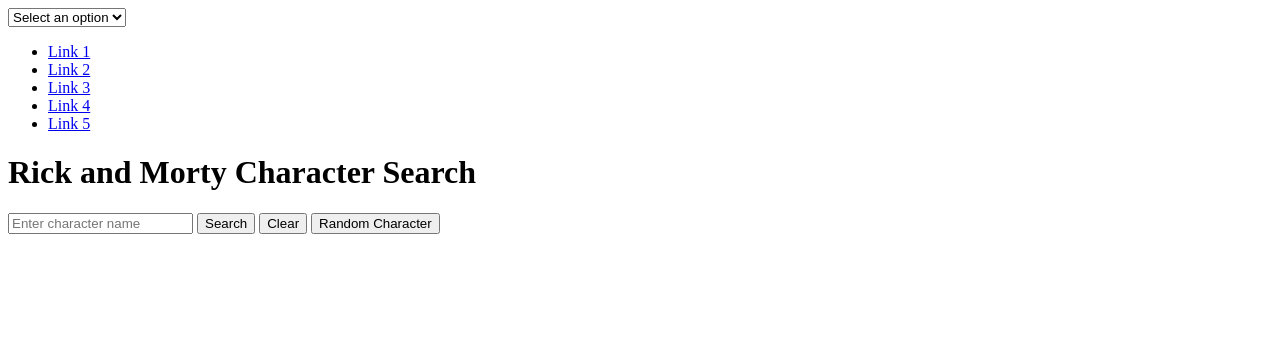
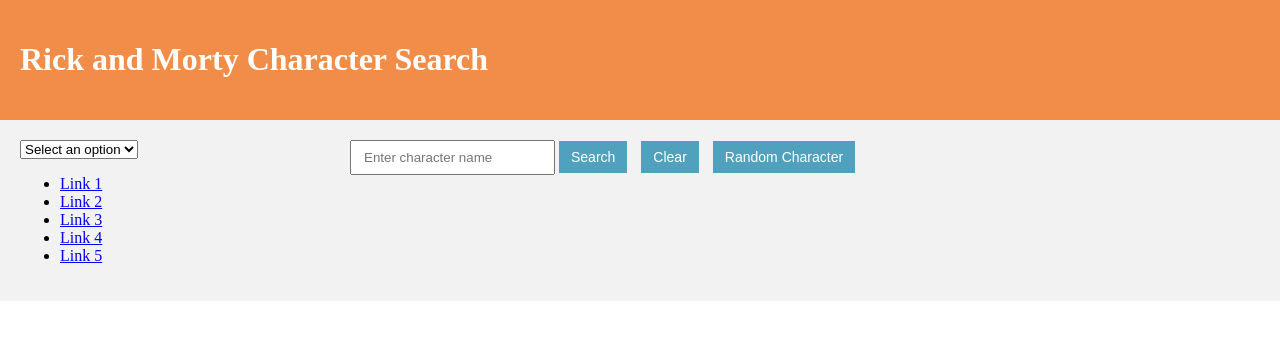
Before and after one commit to sebassd/phase-1-project, a plain HTML site: page index.html in a window 1280 px wide. Drawn offline with Linux system fonts and the light colour scheme.

Commit message:
Improving CSS file

```diff
--- a/index.html
+++ b/index.html
@@ -2,9 +2,14 @@
 <html lang="EN">
 <head>
   <title>Rick and Morty Character Search</title>
-  <link rel="stylesheet" type="text/css" href="style.css">
+  <link rel="stylesheet" type="text/css" href="styles.css">
 </head>
 <body>
+  <header>
+    <h1>Rick and Morty Character Search</h1>
+    <!-- Aquí puedes agregar cualquier otro contenido para el encabezado -->
+  </header>
+
   <div class="container">
     <div class="sidebar">
       <select>
@@ -22,8 +27,6 @@
       </ul>
     </div>
     <div class="main">
-      <h1>Rick and Morty Character Search</h1>
-
       <input type="text" id="searchInput" placeholder="Enter character name">
       <button id="searchButton">Search</button>
       <button id="clearButton">Clear</button>
@@ -33,6 +36,6 @@
     </div>
   </div>
 
-  <script src="script.js"></script>
+  <script src="app-script.js"></script>
 </body>
 </html>
--- a/styles.css
+++ b/styles.css
@@ -1,6 +1,69 @@
-* {
-    font-family:"Roboto", sans-serif;
-    margin: 10;
-    padding: 20;
-    background-color: rgb(235, 234, 245)
-}
+body {
+    margin: 0;
+    padding: 0;
+  }
+
+  header {
+    background-color: rgb(241, 141, 73);
+    color: rgb(255, 255, 255);
+    padding: 20px;
+  }
+
+  .container {
+    display: flex;
+    background-color: rgb(242, 242, 242);
+    margin-top: 0;
+    padding: 20px;
+  }
+
+  .sidebar {
+    width: 25%;
+  }
+
+  .main {
+    flex: 1;
+    margin-left: 20px;
+  }
+
+  input[type="text"],
+  button {
+    display: inline-block;
+    margin-bottom: 10px;
+    padding: 8px 12px;
+  }
+
+  button {
+    background-color: rgb(80, 161, 189);
+    color: rgb(255, 255, 255);
+    border: none;
+    cursor: pointer;
+    font-size: 14px;
+  }
+
+  button:not(:last-child) {
+    margin-right: 10px;
+  }
+
+
+
+.sidebar {
+    width: 25%;
+  }
+
+  .main {
+    flex: 1;
+  }
+
+  @media (min-width: 768px) {
+    .container {
+      flex-direction: row;
+    }
+
+    .sidebar {
+      order: 1;
+    }
+
+    .main {
+      order: 2;
+    }
+  }
```
